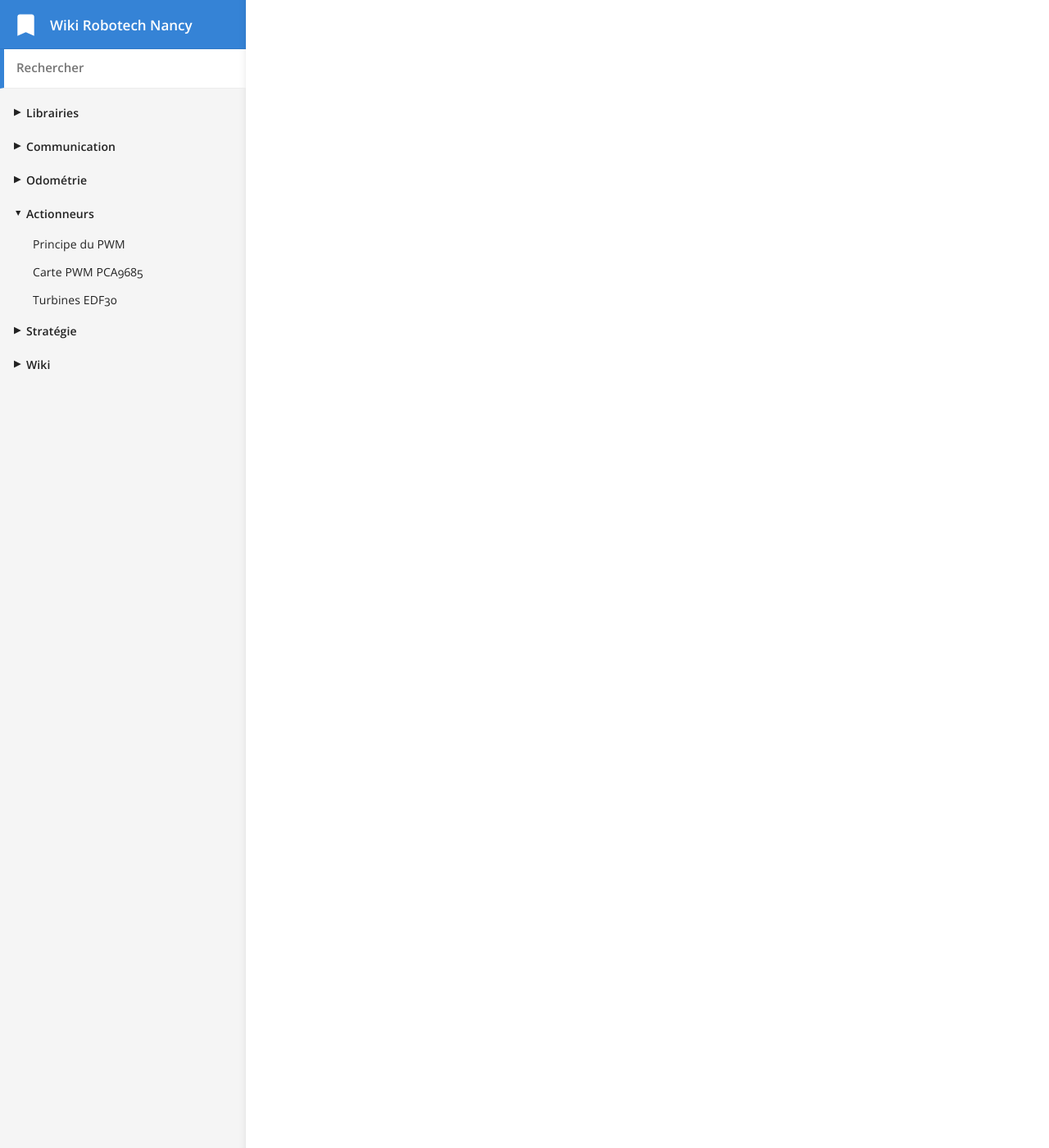
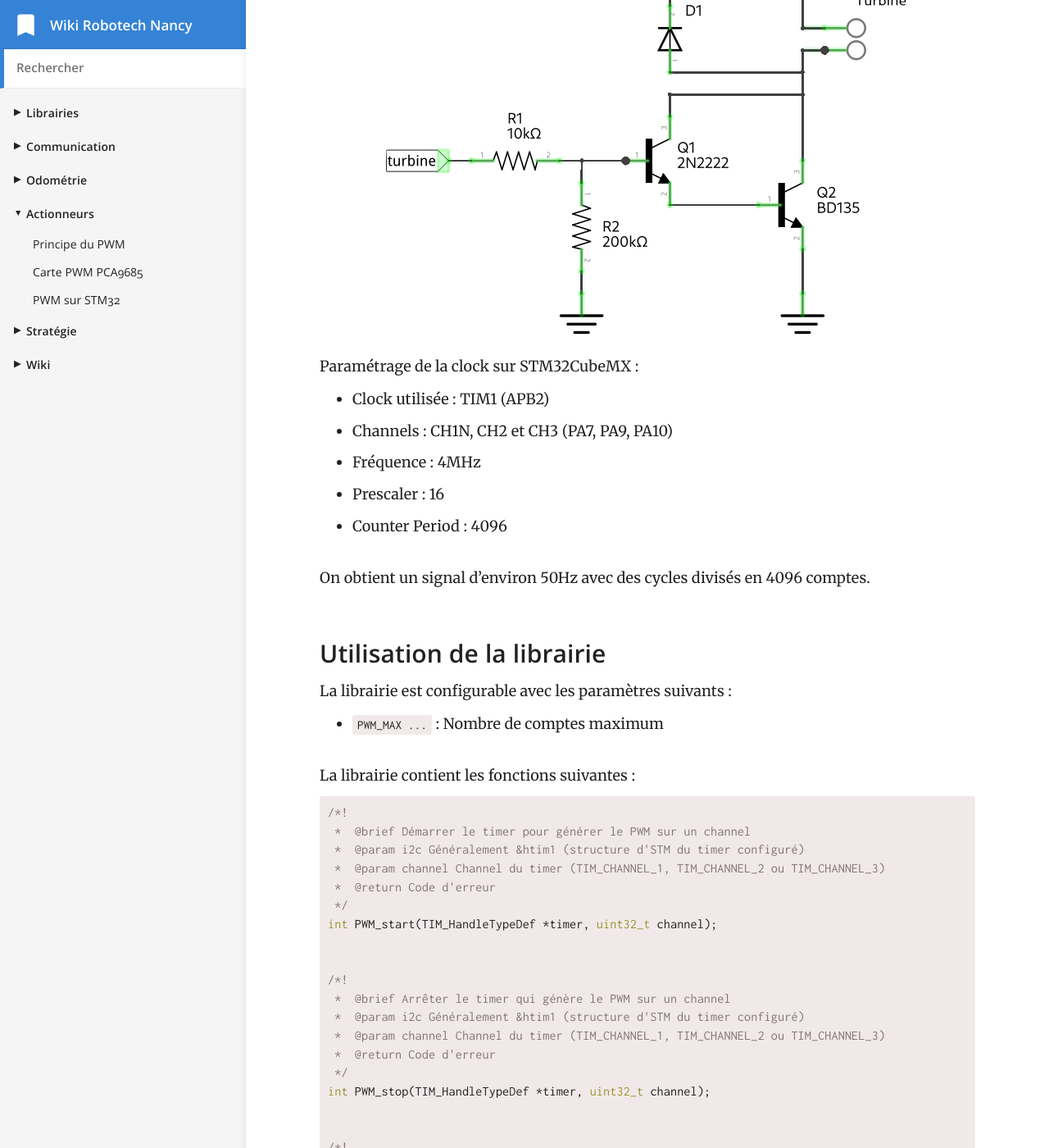
Before and after one commit to RobotechNancy/robotechnancy.github.io, a Jekyll site: the page built from _docs/actionneurs/pwm.md, in a window 1280 px wide and 1400 px high, scrolled down 363 px. Shown: the whole window at 82% size. Built offline with Jekyll 4.4.1, drawn with Linux system fonts in a browser that asks for light colours; some of the changed text lies outside the part shown.

Commit message:
Modification librairies PWM

````diff
--- a/_docs/actionneurs/pwm.md
+++ b/_docs/actionneurs/pwm.md
@@ -1,6 +1,63 @@
 ---
-title: Principe du PWM
-order: 1
+title: PWM sur STM32
+order: 3
 category: Actionneurs
 category_order: 4
 ---
+
+Les turbines EDF30 et les servos-moteurs sont contrôlées par [PWM](/actionneurs/pwm){:target="_blank"} avec une [librairie custom](https://github.com/RobotechNancy/Actionneurs/tree/master/EDF30){:target="_blank"} :
+![EDF30](/images/diagrams/EDF30.webp)
+
+Paramétrage de la clock sur STM32CubeMX :
+- Clock utilisée : TIM1 (APB2)
+- Channels : CH1N, CH2 et CH3 (PA7, PA9, PA10)
+- Fréquence : 4MHz
+- Prescaler : 16
+- Counter Period : 4096
+
+On obtient un signal d'environ 50Hz avec des cycles divisés en 4096 comptes.
+
+### Utilisation de la librairie
+
+La librairie est configurable avec les paramètres suivants :
+- `PWM_MAX ...` : Nombre de comptes maximum
+
+La librairie contient les fonctions suivantes :
+```c
+/*!
+ *  @brief Démarrer le timer pour générer le PWM sur un channel
+ *  @param i2c Généralement &htim1 (structure d'STM du timer configuré)
+ *  @param channel Channel du timer (TIM_CHANNEL_1, TIM_CHANNEL_2 ou TIM_CHANNEL_3)
+ *  @return Code d'erreur
+ */
+int PWM_start(TIM_HandleTypeDef *timer, uint32_t channel);
+
+
+/*!
+ *  @brief Arrêter le timer qui génère le PWM sur un channel
+ *  @param i2c Généralement &htim1 (structure d'STM du timer configuré)
+ *  @param channel Channel du timer (TIM_CHANNEL_1, TIM_CHANNEL_2 ou TIM_CHANNEL_3)
+ *  @return Code d'erreur
+ */
+int PWM_stop(TIM_HandleTypeDef *timer, uint32_t channel);
+
+
+/*!
+ *  @brief Définir directement le cycle de travail du PWM
+ *  @param timer Généralement &htim1 (structure d'STM du timer configuré)
+ *  @param channel Channel du timer (TIM_CHANNEL_1, TIM_CHANNEL_2 ou TIM_CHANNEL_3)
+ *  @param count Valeur du compteur (0 à EDF30_PWM_MAX)
+ *  @return Code d'erreur
+ */
+int PWM_set_count(TIM_HandleTypeDef *timer, uint32_t channel, uint16_t count);
+
+
+/*!
+ *  @brief Définir le cycle de travail du PWM en pourcentage
+ *  @param timer Généralement &htim1 (structure d'STM du timer configuré)
+ *  @param channel Channel du timer (TIM_CHANNEL_1, TIM_CHANNEL_2 ou TIM_CHANNEL_3)
+ *  @param duty_cycle Cycle de travail (0 à 1)
+ *  @return Code d'erreur
+ */
+int PWM_set_cycle(TIM_HandleTypeDef *timer, uint32_t channel, float duty_cycle);
+```
````
Also changed, not shown: _docs/actionneurs/edf30.md (deleted, +0 -60 lines), _docs/actionneurs/principe.md (added, +6 -0 lines), 1 other file.
